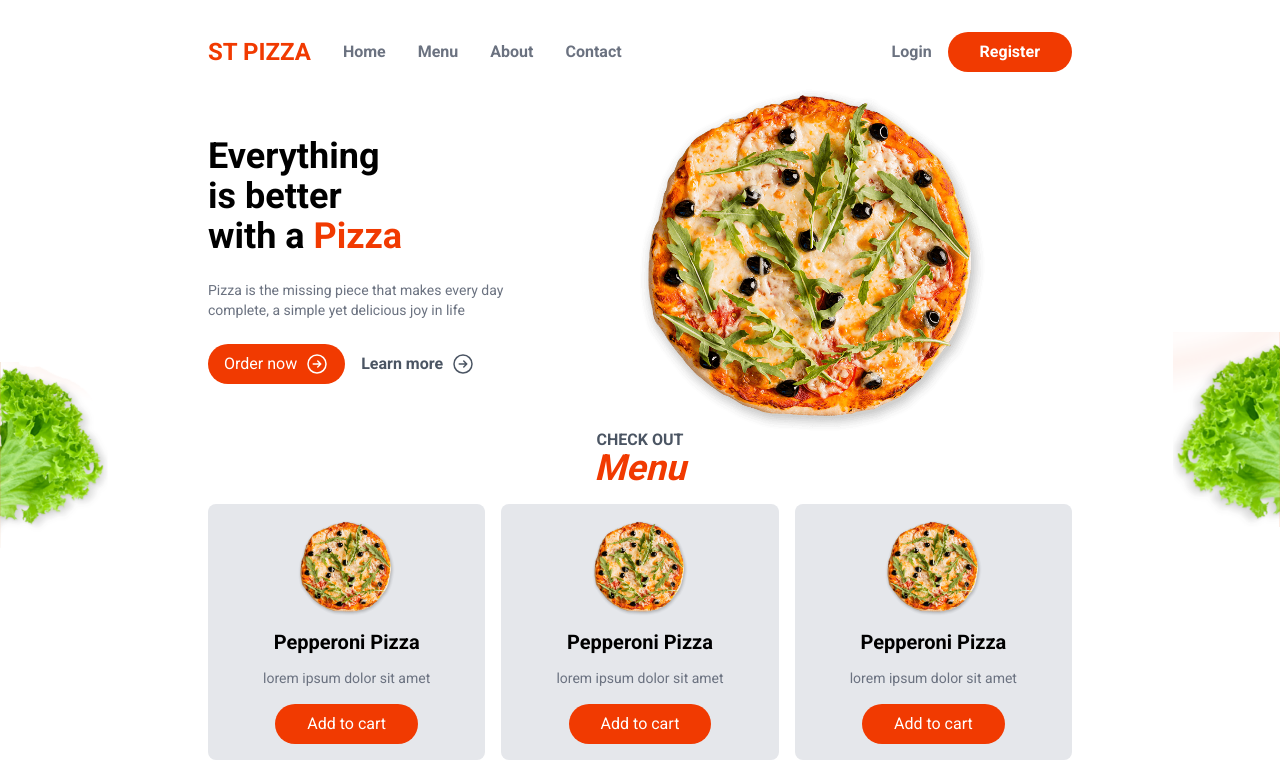
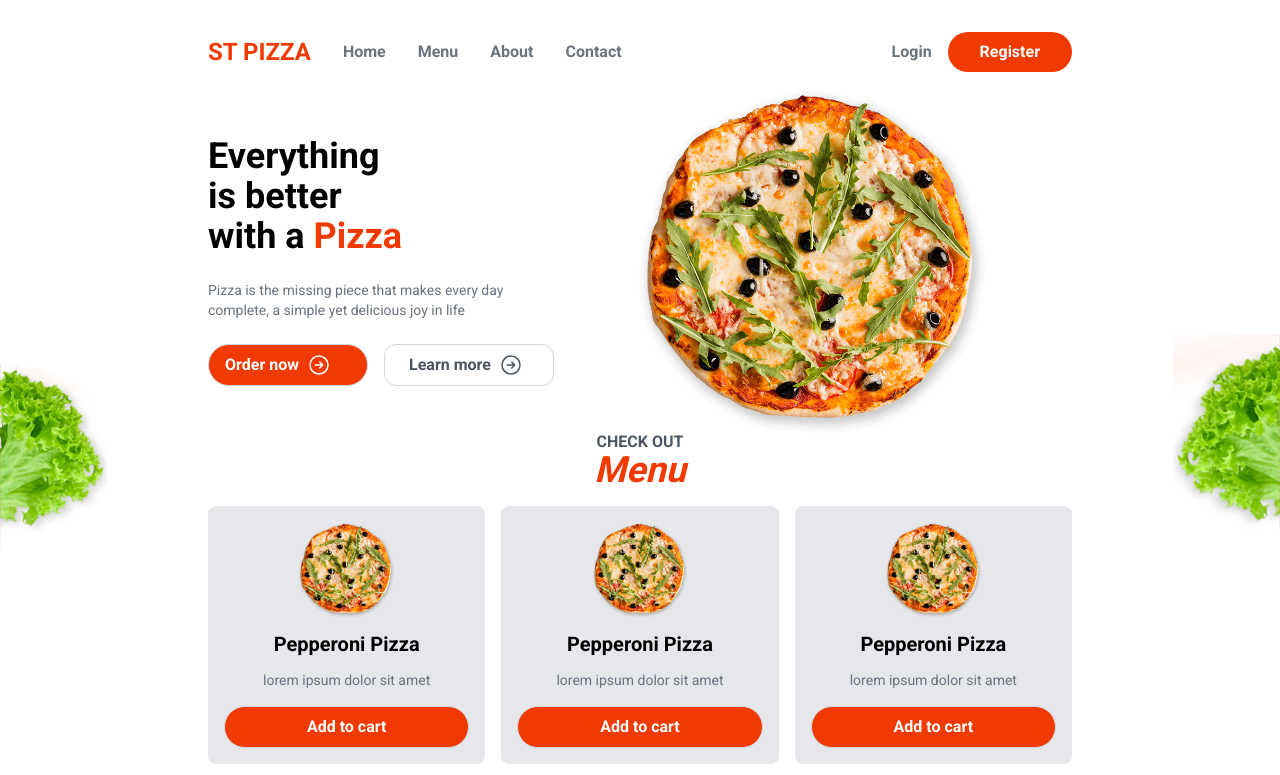
Before and after one commit to Edyane/food-ordering, a Next.js app in the folder food-ordering/: page / in a window 1280 px wide. Shown: the top 775 px of the page. Built offline with nearby package versions, Linux system fonts and the light colour scheme.

Commit message:
feat: adicionando estilização para inputs do form

```diff
--- a/food-ordering/src/app/globals.css
+++ b/food-ordering/src/app/globals.css
@@ -6,3 +6,19 @@
     @apply grid;
     grid-template-columns: .4fr .6fr;
 }
+
+input[type="email"],
+input[type="password"],
+input[type="text"] {
+    @apply block w-full my-2 rounded-xl;
+    @apply border p-2 border-gray-300 bg-gray-100;
+}
+
+button {
+    @apply block w-full text-gray-700 font-semibold;
+    @apply border border-gray-300 rounded-xl px-6 py-2;
+}
+
+button[type="submit"], .submit {
+    @apply border-0 bg-primary text-white;
+}
```
